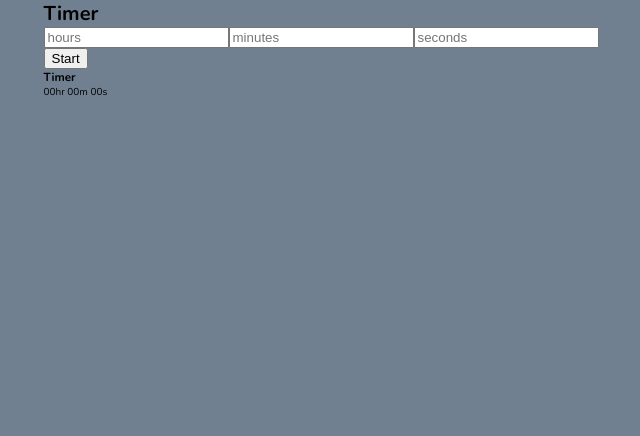
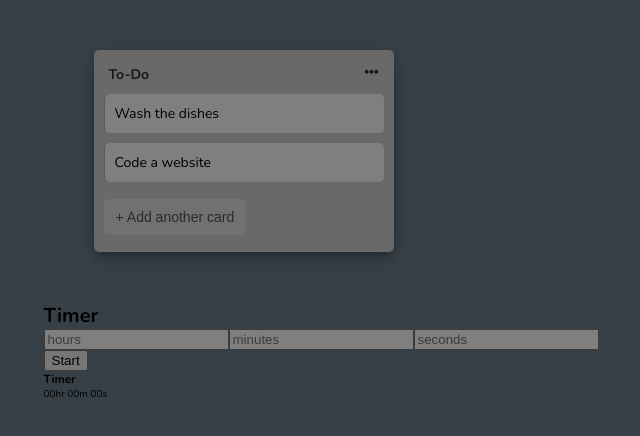
Before and after one commit to wwwLulu/Tracker-App, a Vue app: page / in a window 1280 px wide. Shown: the top 436 px of the page, without its empty margins (319-959 px from the left). Built offline with nearby package versions, Linux system fonts and the light colour scheme.

Commit message:
Uncommented zal's code in App.vue

```diff
--- a/src/App.vue
+++ b/src/App.vue
@@ -1,45 +1,45 @@
 <template>
+    <the-list title="To-Do" :tasks="tasks" @updateTask="updateTask"></the-list>
+    <the-modal></the-modal>
     <timer />
-    <!-- <the-list title="To-Do" :tasks="tasks" @updateTask="updateTask"></the-list> -->
-    <!-- <the-modal></the-modal> -->
 </template>
 
 <script>
-import Timer from './components/Timer.vue'
-// import TheList from '@/components/List/TheList.vue'
-// import TheModal from '@/components/TheModal.vue'
+import Timer from '@/components/Timer.vue'
+import TheList from '@/components/List/TheList.vue'
+import TheModal from '@/components/TheModal.vue'
 
 export default {
     components: {
         Timer,
-        // TheList,
-        // TheModal,
+        TheList,
+        TheModal,
     },
-    //     data() {
-    //         return {
-    //             tasks: [
-    //                 {
-    //                     id: 1,
-    //                     task: 'Wash the dishes',
-    //                     status: 'to-do',
-    //                 },
-    //                 {
-    //                     id: 2,
-    //                     task: 'Code a website',
-    //                     status: 'to-do',
-    //                 },
-    //             ],
-    //         }
-    //     },
-    //     methods: {
-    //         updateTask(updatedTask, taskId) {
-    //             this.tasks.forEach(entry => {
-    //                 if (entry.id == taskId) {
-    //                     entry.task = updatedTask
-    //                 }
-    //             })
-    //         },
-    //     },
+    data() {
+        return {
+            tasks: [
+                {
+                    id: 1,
+                    task: 'Wash the dishes',
+                    status: 'to-do',
+                },
+                {
+                    id: 2,
+                    task: 'Code a website',
+                    status: 'to-do',
+                },
+            ],
+        }
+    },
+    methods: {
+        updateTask(updatedTask, taskId) {
+            this.tasks.forEach(entry => {
+                if (entry.id == taskId) {
+                    entry.task = updatedTask
+                }
+            })
+        },
+    },
 }
 </script>
 
--- a/src/components/Timer.vue
+++ b/src/components/Timer.vue
@@ -49,7 +49,6 @@ export default {
             const getTimeAccrued = () => {
                 if (this.isStarted) {
                     this.timeAccrued.milliseconds += 100
-                    console.log(this.timeAccrued)
                     this.timeAccrued.seconds =
                         (this.timeAccrued.milliseconds / 1000) % 60
                     this.timeAccrued.minutes =
```
